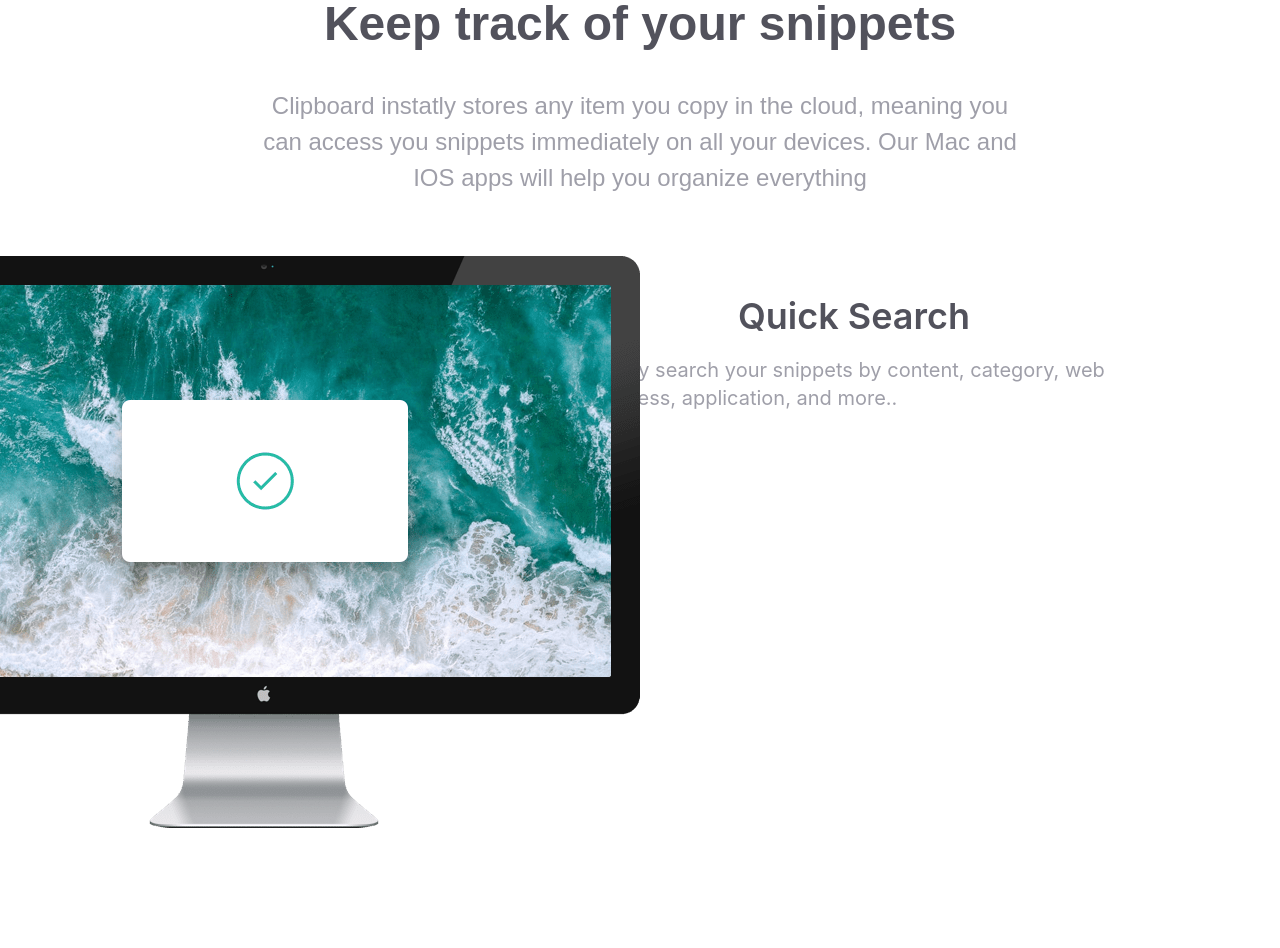
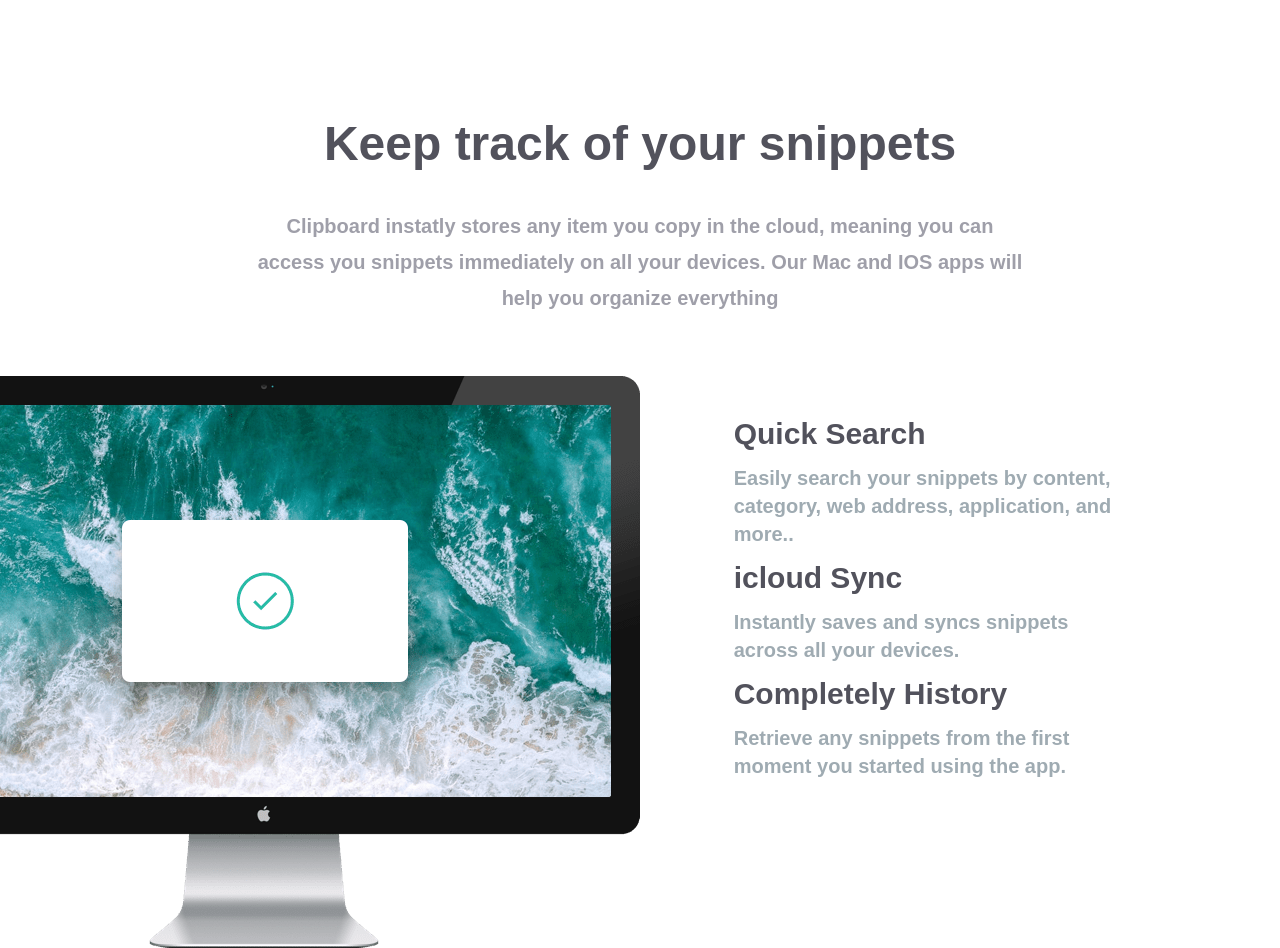
Before and after one commit to Abdouxone/mini-projects, a Next.js app: page /clipboard in a window 1280 px wide. Shown: the part 600-1548 px from the top of the page. Before the commit the page ends 1428 px from the top, so only its background shows below. Built offline with nearby package versions, Linux system fonts and the light colour scheme; a web font is replaced by a local one.

Commit message:
Adding section 3

```diff
--- a/app/clipboard/page.tsx
+++ b/app/clipboard/page.tsx
@@ -9,7 +9,7 @@ export default function page() {
         className="absolute top-0 left-0 right-0 w-full"
       />
       {/* section 1 */}
-      <div className="flex flex-col items-center mt-25 mb-10 space-y-5 max-w-6x px-10  ">
+      <div className="flex flex-col items-center mt-30 mb-10 space-y-10 max-w-6x px-10  ">
         <div>
           <img src="/clipboard/images/logo.svg" alt="" className="w-32" />
         </div>
@@ -35,12 +35,12 @@ export default function page() {
 
       {/* section 2 */}
 
-      <div className="flex flex-col items-center mt-20 space-y-5 max-w-6xl px-10 ">
+      <div className="flex flex-col mt-30 items-center space-y-5 max-w-6xl px-10 ">
         <div className="font-bai text-center space-y-10">
           <h1 className="text-4xl md:text-5xl font-bold text-zinc-600 ">
             Keep track of your snippets
           </h1>
-          <p className="text-2xl max-w-3xl text-zinc-400 leading-9">
+          <p className="text-xl max-w-3xl text-zinc-400 leading-9">
             Clipboard instatly stores any item you copy in the cloud, meaning
             you can access you snippets immediately on all your devices. Our Mac
             and IOS apps will help you organize everything
@@ -49,27 +49,45 @@ export default function page() {
       </div>
 
       {/* section 3 */}
-      <div>
-        <div className="flex flex-col relative md:flex-row mt-15 max-w-6xl space-x-32">
-          <div className="md:w-1/2">
+      <div className="font-bai mb-40">
+        <div className="flex flex-col px-10 relative md:flex-row mt-15 max-w-6xl space-x-32">
+          <div className="w-full ">
             <img
               src="/clipboard/images/image-computer.png"
               alt=""
-              className="md:absolute top-0 right-[50%]"
+              className="md:absolute md:right-[50%]"
             />
           </div>
 
-          <div className="mt-10 space-y-5">
-            <h1 className="text-center font-semibold text-zinc-600 text-3xl md:text-4xl">
+          <div className="mt-10 space-y-3 md:text-left text-center">
+            {/* text 1 */}
+            <h1 className="md:text-3xl text-2xl font-semibold text-zinc-600 ">
               Quick Search
             </h1>
-            <p className="text-zinc-400 text-xl">
+            <p>
               Easily search your snippets by content, category, web address,
               application, and more..
+            </p>
+            {/* text 2 */}
+            <h1 className="md:text-3xl text-2xl text-zinc-600 font-semibold">
+              icloud Sync
+            </h1>
+            <p>Instantly saves and syncs snippets across all your devices.</p>
+            {/* text 3 */}
+            <h1 className="md:text-3xl text-2xl text-zinc-600 font-semibold ">
+              Completely History
+            </h1>
+            <p>
+              Retrieve any snippets from the first moment you started using the
+              app.
             </p>
           </div>
         </div>
       </div>
+
+      {/* Section 4 */}
+
+      <div></div>
     </div>
   );
 }
--- a/app/globals.css
+++ b/app/globals.css
@@ -31,6 +31,9 @@ body {
   h3 {
     @apply mb-8 text-4xl font-bold text-darkGrayishBlue md:text-5xl font-bai;
   }
+  p {
+    @apply text-grayishBlue text-xl font-semibold;
+  }
 }
 
 @theme {
```
